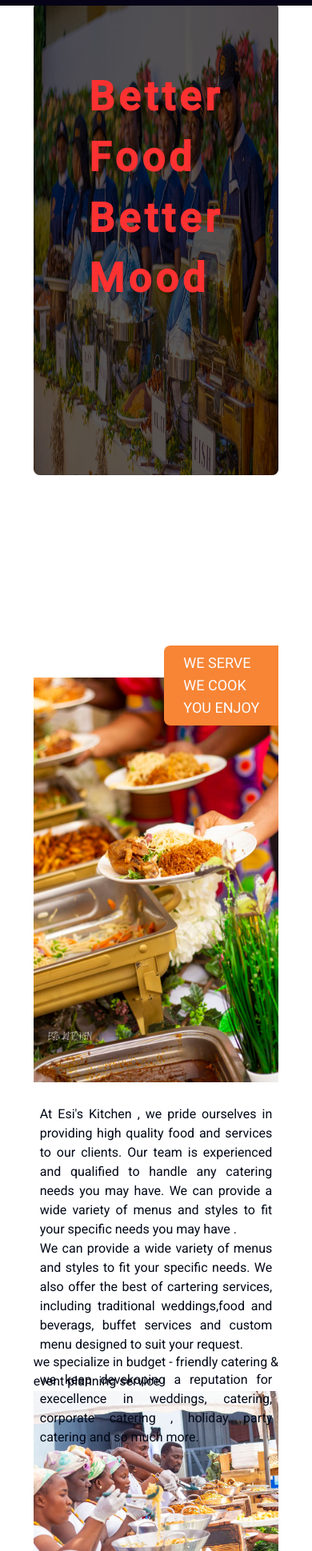
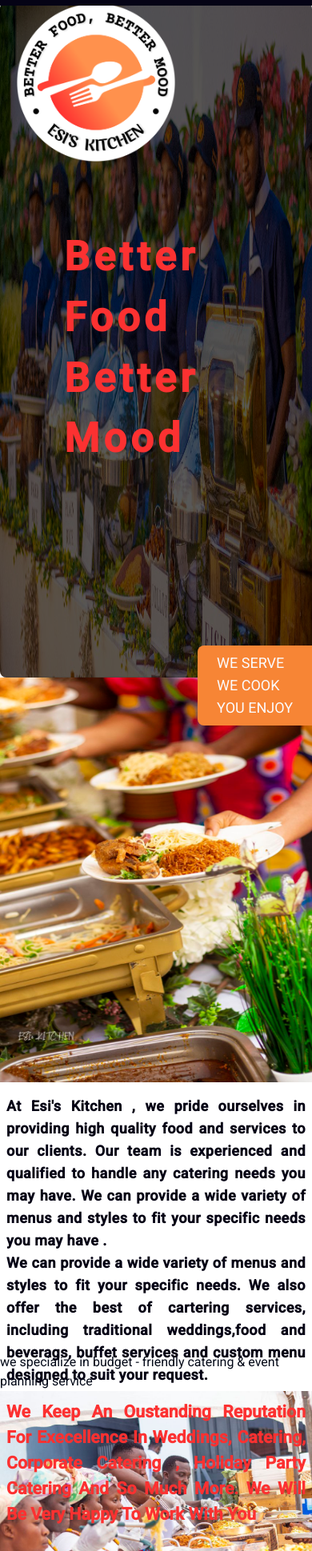
Before and after one commit to Weten-Ogen/Esi-s-Kitchen, a Next.js app: page /dashboard in a window 390 px wide. Shown: the part 61-2000 px from the top of the page at 80% size. Built offline with nearby package versions, Linux system fonts and the light colour scheme.

Commit message:
first commit

```diff
--- a/app/dashboard/page.tsx
+++ b/app/dashboard/page.tsx
@@ -9,16 +9,23 @@
 import Dash7 from '@/public/images/eat.jpg'
 import Dash8 from '@/public/images/filledpack.jpg'
 import Dash9 from "@/public/images/jollofs.jpg"
-
+import Logo from '@/public/logo.png'
 
 export default function Dashboard() {
   return (
     <section className ="">
         <div className="relative h-screen">
             {/* hero for dashboard */}
-            <div className="absolute inset-0 bg-black/65 w-full  h-[70vh] rounded-lg -z-10"/>
+            <div className="absolute inset-0 bg-black/65 w-full  h-[100vh] rounded-lg -z-10"/>
+            <div className="mx-auto text-center w-[90%]">
+                <Image
+                width={200}
+                height={200}
+                src={Logo}
+                alt="logo"/>
+            </div>
             <Image
-            className="w-full h-[70vh] rounded-lg -z-20 absolute inset-0"
+            className="w-full h-[100vh] rounded-lg -z-20 absolute inset-0"
             src={Dash1}
             alt="dash1"
             width={800}
@@ -46,7 +53,7 @@
             width={800}
             height={800}/>
             <div className="md:flex items-start justify-between text-justify p-2 gap-4">
-                <div className="md:max-w-lg  my-5">
+                <div className="md:max-w-xl text-tcolor tracking-wide my-2 font-bold text-lg">
                     <p>
 
                     At Esi's Kitchen , we pride ourselves in providing  high quality food and services to our clients. Our team is experienced  and qualified  to handle any catering needs you may have.
@@ -56,9 +63,12 @@
                     We  can provide a wide variety of menus and styles to fit  your specific needs. We also offer the best of cartering  services, including traditional  weddings,food and beverags, buffet services and custom menu designed  to suit your request.
                     </p>
                 </div>
-                <p>
-                    we keep devekoping a reputation for execellence in weddings, catering, corporate catering , holiday party catering and so much more.
-                </p>
+                <div className='max-w-lg text-xl capitalize  font-bold text-secondarycolor my-4 text-justify'>
+                    <p>
+                    we keep an oustanding  reputation for execellence in weddings, catering, corporate catering , holiday party catering and so much more.
+                    we will be very happy to work with you
+                    </p>
+                </div>
             </div>
         </div>
 
--- a/components/providers/index.tsx
+++ b/components/providers/index.tsx
@@ -7,7 +7,7 @@
   return (
     <>
     <NavBar/>
-    <main className="mt-16 px-8 mx-auto w-[95%]">
+    <main className="mt-16 md:px-8 md:mx-auto md:w-[95%]">
         {children}
     </main>
     </>
--- a/next.d.ts
+++ b/next.d.ts
@@ -57,9 +57,3 @@
     comment: string,
     className:string,
 }
-
-interface gridlayout{
-    images:string[] | SaticImport[],
-    className?:string,
-    contents: string[]
-}
```
